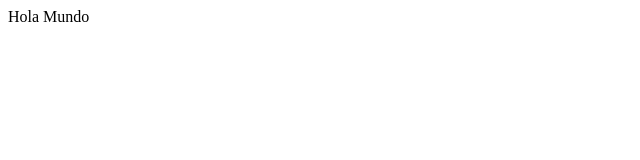
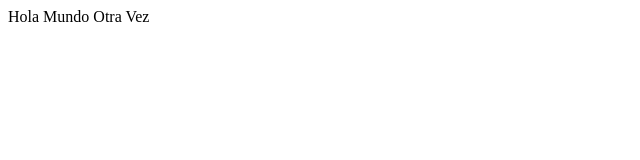
Before and after one commit to ldzib/testing, a plain HTML site: page index.html in a window 1280 px wide. Shown: the full height of the page, 0-640 px from the left. Drawn offline with Linux system fonts and the light colour scheme.

Commit message:
changed index again

```diff
--- a/index.html
+++ b/index.html
@@ -1,6 +1,6 @@
 <!DOCTYPE html>
 <html>
 <body>
-Hola Mundo
+Hola Mundo Otra Vez
 </body>
 </html>
```
